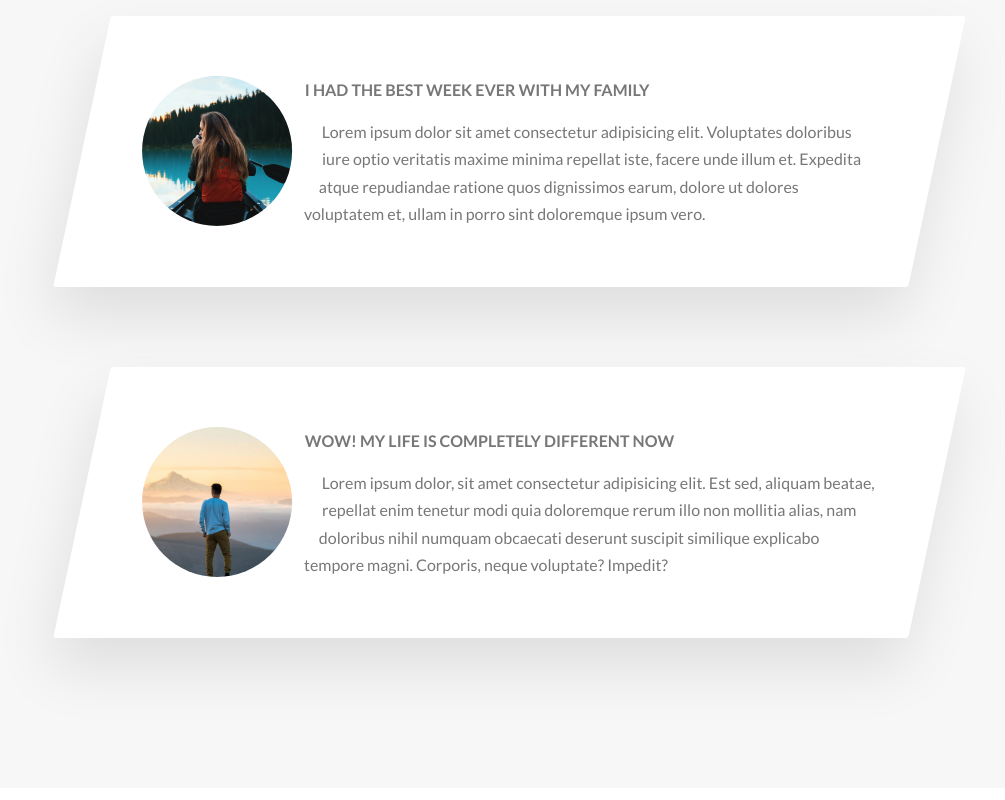
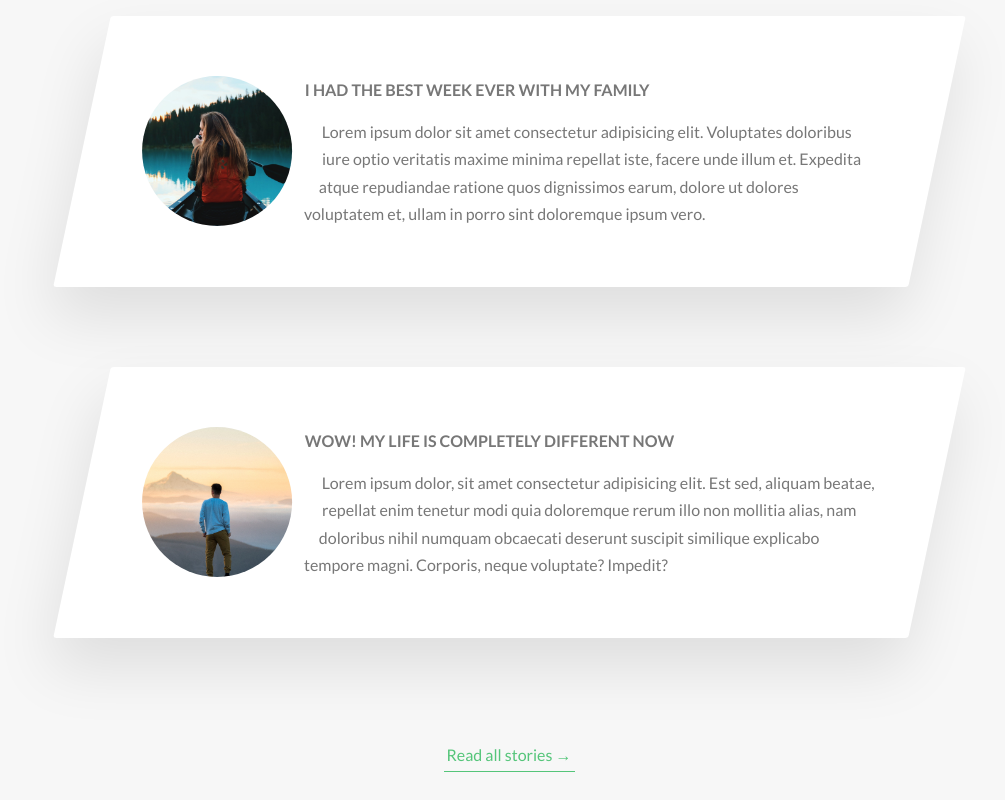
Before and after one commit to zacsolo/Natours, a website: page index.html in a window 1280 px wide. Shown: the part 3628-4428 px from the top of the page, without its empty margins (131-1136 px from the left). Drawn offline with Linux system fonts and the light colour scheme.

Commit message:
More Stories Button

```diff
--- a/index.html
+++ b/index.html
@@ -297,6 +297,11 @@
             </div>
           </div>
         </div>
+
+        <div class="u-center-text u-margin-top-huge">
+          <a href="#" class="btn-text">Read all stories &rarr;</a>
+        </div>
+      </section>
       </section>
     </main>
 
```
